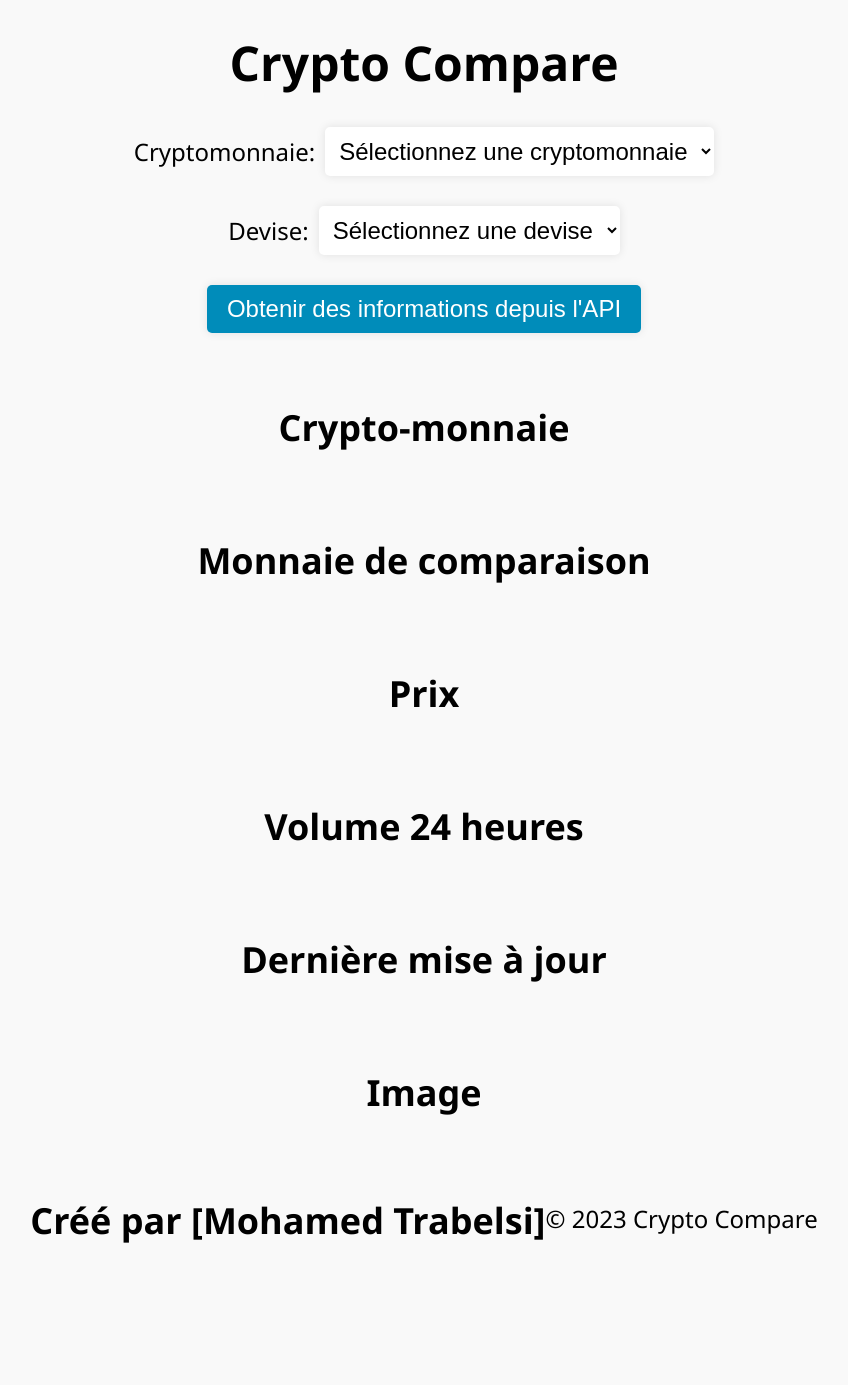
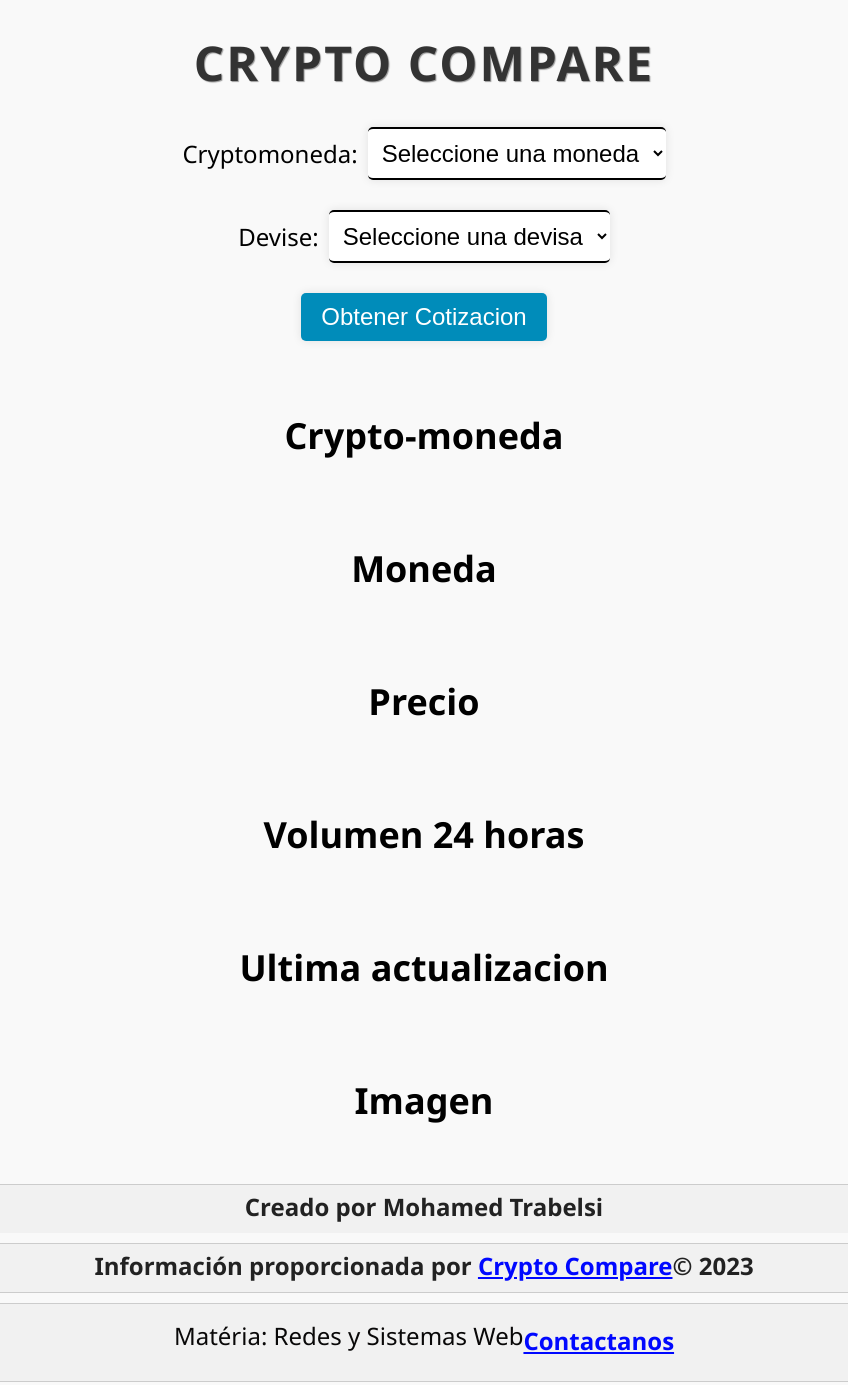
Before and after one commit to MohamedTrab/CryptoCompare, a plain HTML site: page index.html in a window 1280 px wide. Shown: the part 20-1405 px from the top of the page, without its empty margins (216-1064 px from the left). Before the commit the page ends 1303 px from the top, so only its background shows below. Drawn offline with Linux system fonts and the light colour scheme.

Commit message:
design modifiee

```diff
--- a/index.html
+++ b/index.html
@@ -7,9 +7,9 @@
   <body>
     <h1>Crypto Compare</h1>
     <div>
-      <label for="crypto">Cryptomonnaie:</label>
+      <label for="crypto">Cryptomoneda:</label>
       <select id="crypto">
-        <option value="">Sélectionnez une cryptomonnaie</option>
+        <option disabled selected>Seleccione una moneda</option>
         <option value="BTC">BTC</option>
         <option value="ETH">ETH</option>
         <option value="XRP">XRP</option>
@@ -20,7 +20,7 @@
     <div>
       <label for="currency">Devise:</label>
       <select id="currency">
-        <option value="">Sélectionnez une devise</option>
+        <option disabled selected>Seleccione una devisa</option>
         <option value="USD">USD</option>
         <option value="EUR">EUR</option>
         <option value="GBP">GBP</option>
@@ -30,29 +30,35 @@
       </select>
     </div>
     <div>
-      <button id="fetch-data" disabled>Obtenir des informations depuis l'API</button>
+      <button id="fetch-data" disabled>Obtener Cotizacion</button>
     </div>
 
 
 
 
     <div id="result">
-      <h2>Crypto-monnaie</h2>
+      <h2>Crypto-moneda</h2>
       <p id="crypto-name"></p>
-      <h2>Monnaie de comparaison</h2>
+      <h2>Moneda</h2>
       <p id="currency-name"></p>
-      <h2>Prix</h2>
+      <h2>Precio</h2>
       <p id="price"></p>
-      <h2>Volume 24 heures</h2>
+      <h2>Volumen 24 horas</h2>
       <p id="volume"></p>
-      <h2>Dernière mise à jour</h2>
+      <h2>Ultima actualizacion</h2>
       <p id="last-update"></p>
-      <h2>Image</h2>
+      <h2>Imagen</h2>
       <img id="image-url">
     </div>
     <div class="creator-section">
-        <h2>Créé par [Mohamed Trabelsi]</h2>
-        <p>© 2023 Crypto Compare</p>
+      <h2>Creado por Mohamed Trabelsi</h2>
+    </div>
+    <div class="info-section">
+      <h2>Información proporcionada por <a href="https://www.cryptocompare.com/">Crypto Compare</a>© 2023</h2>
+    </div>
+    <div class="info-section">
+      <p>Matéria: Redes y Sistemas Web</p>
+      <h2><a href="mailto:Mohamed.trabelsi@alumno.ucjc.edu">Contactanos</a><h2>
     </div>
 
     <script src="script.js"></script>
--- a/script.js
+++ b/script.js
@@ -38,7 +38,7 @@ const fetchData = async () => {
     volumeParagraph.textContent = coinData.VOLUME24HOURTO;
     const lastUpdateDate = new Date(coinData.LASTUPDATE * 1000);
     const formattedDate = formatDate(lastUpdateDate);
-    lastUpdateParagraph.textContent = `Dernière mise à jour le ${formatDate()}`;
+    lastUpdateParagraph.textContent = `Ultima actualizacion el  ${formatDate()}`;
     imageUrl.src = `https://cryptocompare.com${coinData.IMAGEURL}`;
     document.getElementById("crypto-name").textContent = `${crypto}`;
     document.getElementById("currency-name").textContent = `${currency}`;
--- a/style.css
+++ b/style.css
@@ -7,7 +7,12 @@ body {
     text-align: center;
     font-size: 48px;
     margin-top: 50px;
+    text-transform: uppercase; /* Convertir le texte en majuscules */
+    letter-spacing: 2px; /* Espacement des caractères */
+    color: #333; /* Couleur de texte */
+    text-shadow: 1px 1px 1px #999; /* Ombre de texte */
   }
+
 
   div {
     display: flex;
@@ -28,6 +33,9 @@ body {
     border-radius: 5px;
     background-color: #fff;
     box-shadow: 0px 0px 10px rgba(0, 0, 0, 0.1);
+    border: none;
+    border-top: 2px solid #000;
+    border-bottom: 2px solid #000;
   }
 
   button {
@@ -62,3 +70,51 @@ body {
     font-size: 24px;
     margin-top: 10px;
   }
+  footer {
+    background-color: #222;
+    color: #fff;
+    font-size: 16px;
+    font-family: 'Segoe UI', Tahoma, Geneva, Verdana, sans-serif;
+    padding: 20px 0;
+    display: flex;
+    justify-content: center;
+    align-items: center;
+  }
+
+  .container {
+    display: flex;
+    justify-content: space-between;
+    align-items: center;
+    max-width: 1000px;
+    width: 90%;
+  }
+
+  .creator-section,
+  .info-section {
+    background-color: #f1f1f1;
+    color: #090808;
+    padding: 5px;
+    border-top: 1px solid #ccc;
+    border-bottom: 1px solid #ccc;
+  }
+
+  .creator-section h2,
+  .info-section h2 {
+    margin-top: 0;
+    margin-bottom: 5px;
+    color: #222;
+    font-size: 1.5em;
+  }
+
+  .info-section a {
+    color: rgb(0, 8, 255);
+    text-decoration: underline;
+  }
+
+  .creator-section {
+    border-bottom: none;
+  }
+
+  .info-section {
+    margin-top: 10px;
+  }
```
